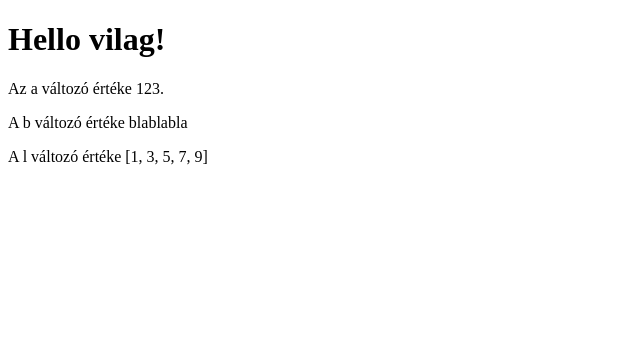
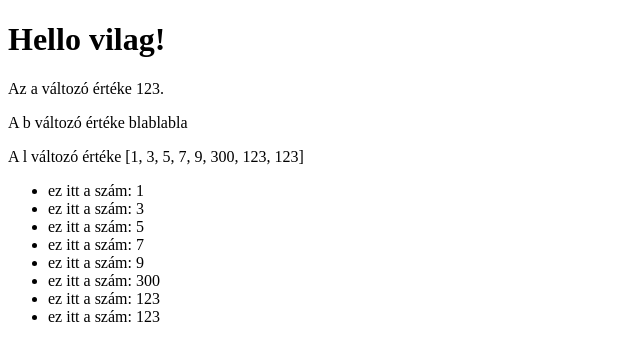
Before and after one commit to MolnAtt/11fdjango2020_21, a Django app: page /proba/ in a window 1280 px wide. Shown: the top 361 px of the page, without its empty margins (0-640 px from the left). Run offline with Django 3.2, Linux system fonts and the light colour scheme.

Commit message:
első forciklus a template nyelven

```diff
--- a/elsoprojekt/elsoapp/views.py
+++ b/elsoprojekt/elsoapp/views.py
@@ -6,7 +6,7 @@ def home_view(request, *args, **kwargs):
 	kontextus = {
 		"a": 123,
 		"b": "blablabla",
-		"l": [1,3,5,7,9],
+		"l": [1,3,5,7,9,300,123,123],
 	}
 
 	print(f"A kontextusban az a értéke: {kontextus['a']}")
--- a/elsoprojekt/templates/home.html
+++ b/elsoprojekt/templates/home.html
@@ -21,5 +21,13 @@
         A l változó értéke {{ l }}
     </p>
 
+    <ul>
+        {% for i in l %}
+       <li>
+                ez itt a szám: {{ i }}
+          </li>
+        {% endfor %}
+    </ul>
+
 </body>
 </html>
```
